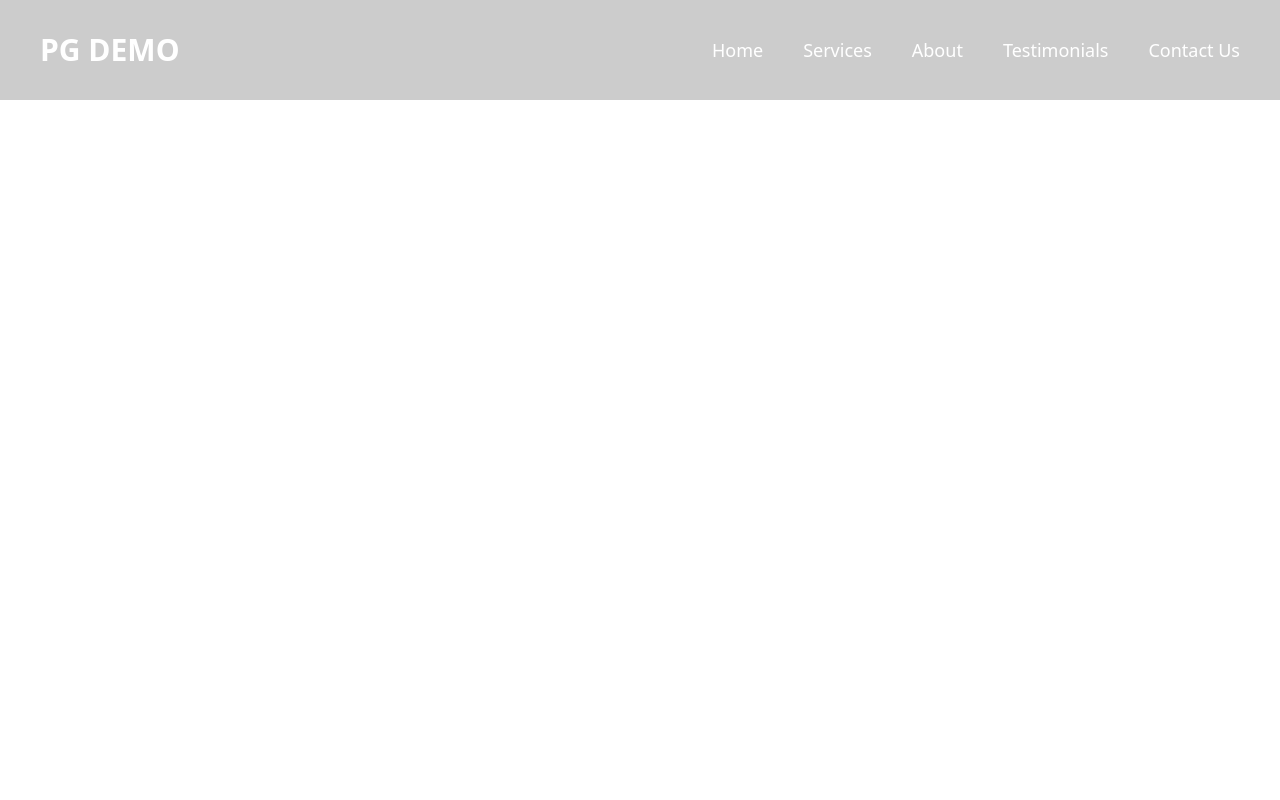
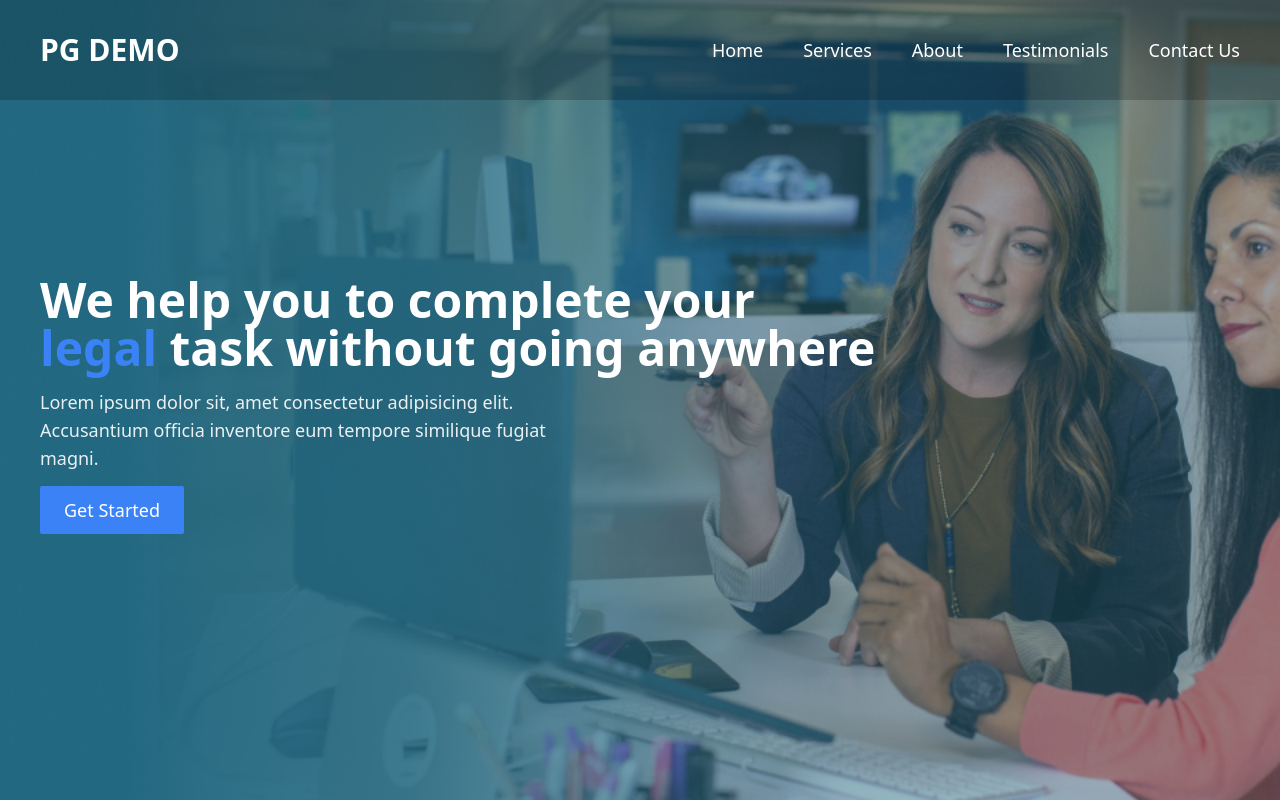
Before and after one commit to 0codezone/PGDemo-PavansGroupTask, a plain HTML site: page index.html in a window 1280 px wide. Drawn offline with nearby package versions, Linux system fonts and the light colour scheme.

Commit message:
main section

```diff
--- a/index.html
+++ b/index.html
@@ -28,7 +28,20 @@
         </div>
     </nav>
 
-
+    <!-- Main section -->
+    <div class="banner min-h-screen flex items-center  ">
+        <div class="px-10">
+            <h1 class="text-3xl md:text-4xl lg:text-5xl font-bold mb-4 text-white">
+                We help you to complete your <br>
+                <span class="text-blue-500">legal</span> task without going anywhere
+            </h1>
+            <p class="text-sm md:text-lg mb-6 max-w-[520px] text-white/90">
+                Lorem ipsum dolor sit, amet consectetur adipisicing elit. Accusantium officia inventore eum tempore
+                similique fugiat magni.
+            </p>
+            <a href="#" class="bg-blue-500 text-white py-3 px-6 rounded-sm text-lg">Get Started</a>
+        </div>
+    </div>
 
 
 
```
